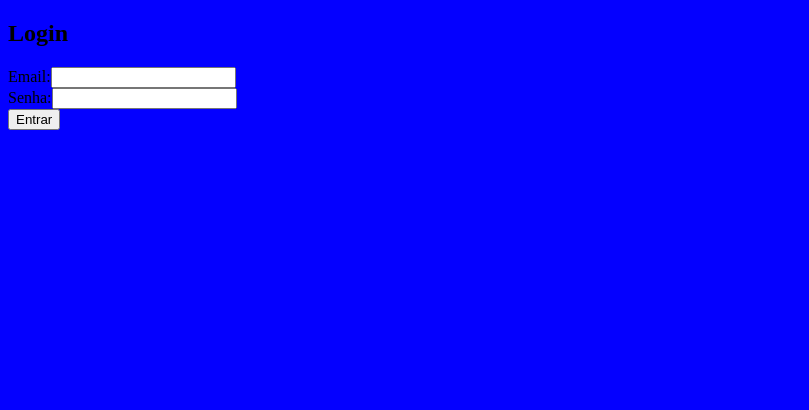
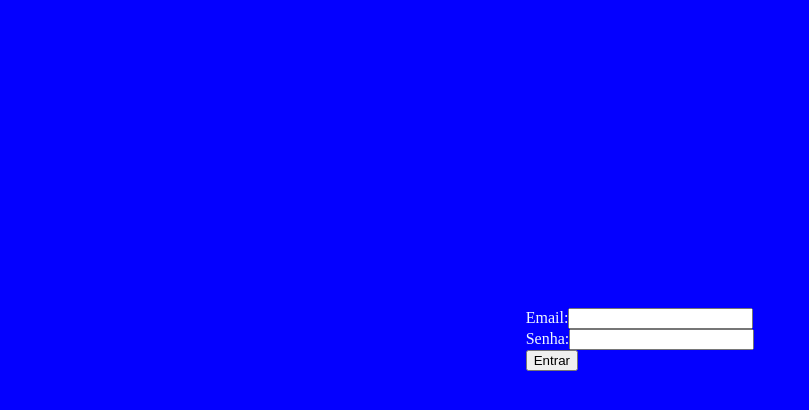
Before and after one commit to PedrosoEnzo/cripto, a React (Vite) app in the folder cripto-react/: page /login in a window 1280 px wide. Shown: the top 410 px of the page, without its empty margins (0-809 px from the left). Built offline with nearby package versions, Linux system fonts and the light colour scheme.

Commit message:
Centralizando textos da pagina de login

```diff
--- /dev/null
+++ b/cripto-react/src/pages/Login.css
@@ -0,0 +1,15 @@
+.tudo{
+display: flex;
+justify-content: center;
+padding-top: 300px;
+}
+
+
+label{
+    color: aliceblue;
+  padding-top: 20px;
+}
+
+button{
+
+}
--- a/cripto-react/src/pages/Login.jsx
+++ b/cripto-react/src/pages/Login.jsx
@@ -1,5 +1,6 @@
 import React, { useState } from 'react';
 import axios from 'axios';
+import './Login.css'
 
 const Login = () => {
   const [email, setEmail] = useState('');
@@ -22,8 +23,8 @@ const Login = () => {
   };
 
   return (
-    <div>
-      <h2>Login</h2>
+    <div className='tudo'>
+
       <form onSubmit={handleSubmit}>
         <div>
           <label>Email:</label>
```
